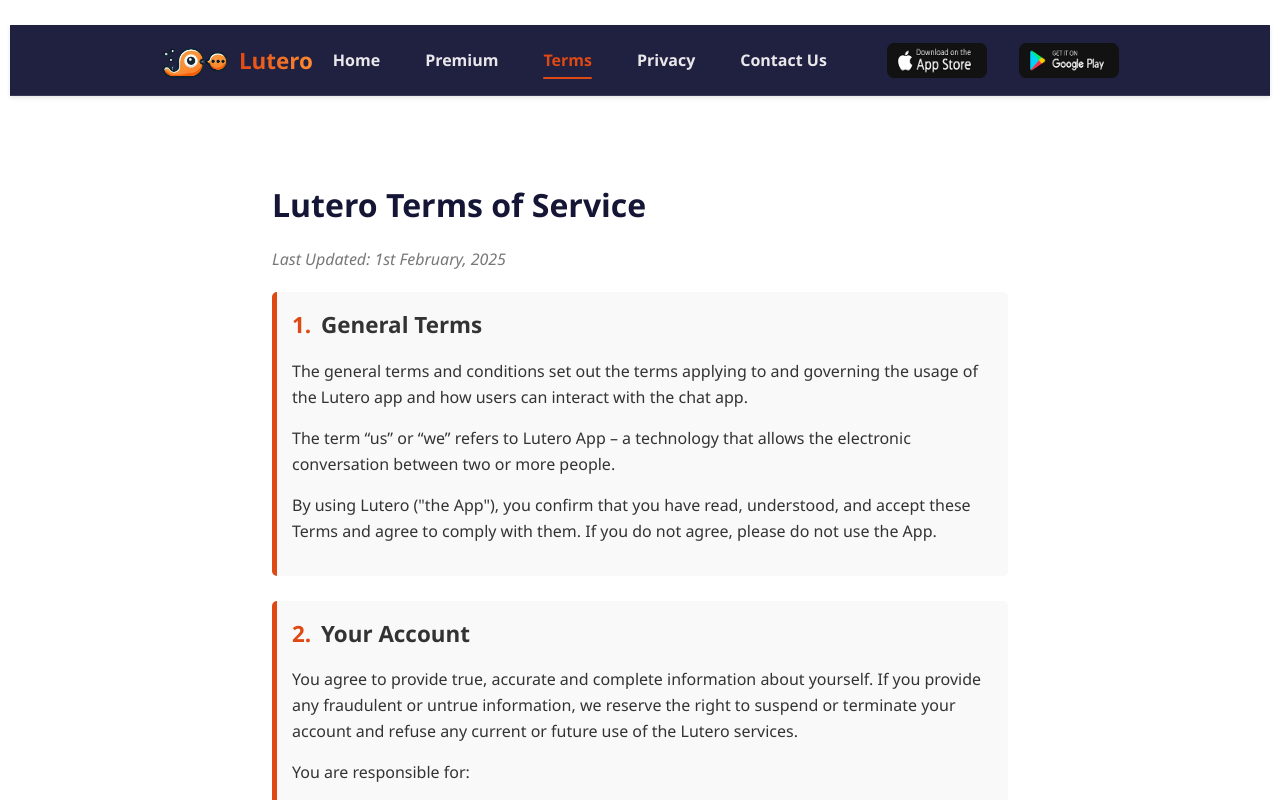
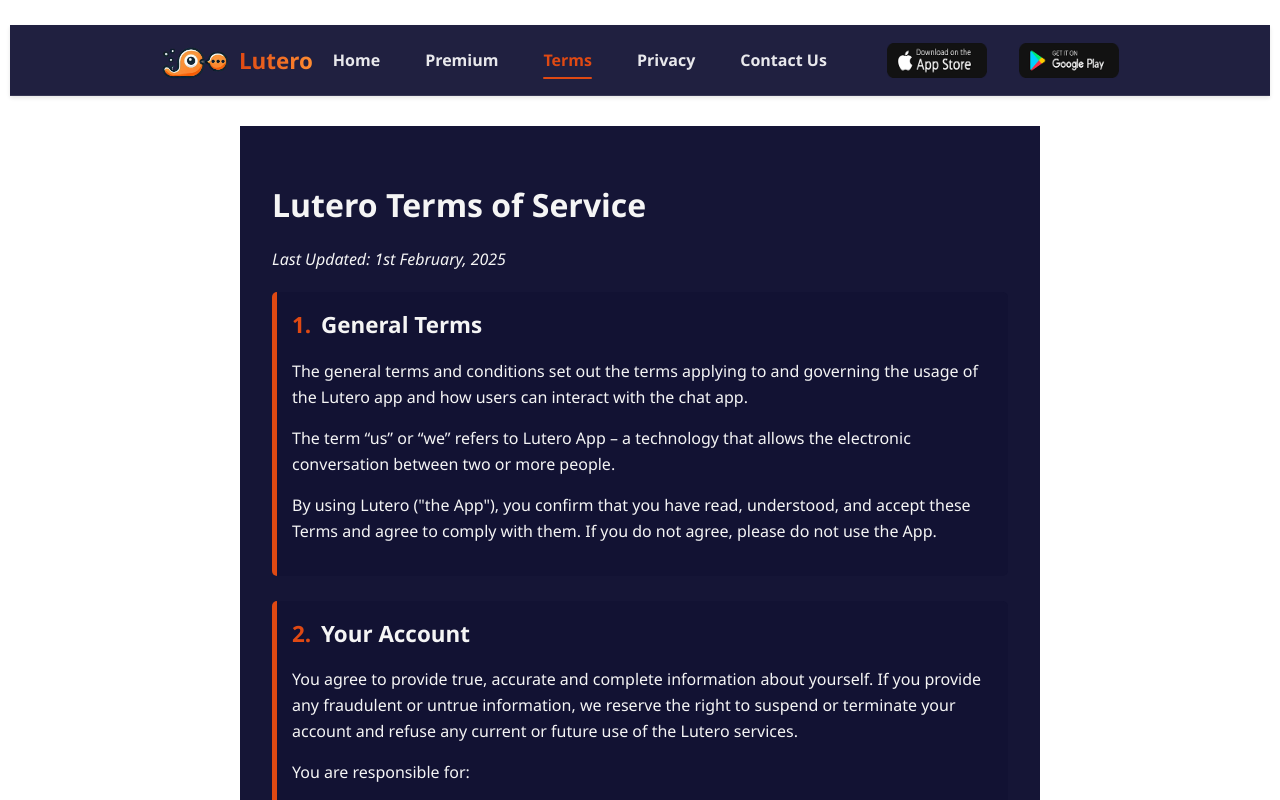
Before and after one commit to chidinma-elekwachi/lutero.org, a React (Create React App) app: page /terms in a window 1280 px wide. Shown: the top 800 px of the page. Built offline with nearby package versions, Linux system fonts and the light colour scheme.

Commit message:
final update

```diff
--- a/src/components/Navbar.css
+++ b/src/components/Navbar.css
@@ -134,7 +134,7 @@
     justify-content: flex-start;
     align-items: center;
     padding: 40px 20px;
-    gap: 30px;
+    gap: 50px;
     transition: left 0.3s ease;
     overflow-y: auto;
     border-top: 1px solid rgba(255, 255, 255, 0.1);
--- a/src/components/Navbar.js
+++ b/src/components/Navbar.js
@@ -3,6 +3,7 @@
 import googlePlay from '../assets/google-play-store logo.png';
 import appStore from '../assets/app-store-logo.png';
 import './Navbar.css';
+import '../pages/styles.css';
 
 function Navbar() {
   const [isOpen, setIsOpen] = useState(false);
--- a/src/pages/Terms.js
+++ b/src/pages/Terms.js
@@ -9,7 +9,6 @@
         <h1 className="main-title">Lutero Terms of Service</h1>
         <p className="last-updated">Last Updated: 1st February, 2025</p>
 
-        {/* 1. General Terms */}
         <section className="term-section">
           <h2><span className="term-number">1.</span> General Terms</h2>
           <p>
--- a/src/pages/styles.css
+++ b/src/pages/styles.css
@@ -139,6 +139,8 @@
 
 
 .terms-container {
+  background-color: rgb(21, 21, 54);
+  color: whitesmoke;
   max-width: 800px;
   margin: 0 auto;
   padding: 2rem;
@@ -147,23 +149,29 @@
 }
 
 .last-updated {
-  color: #666;
   font-style: italic;
   margin-bottom: 2rem;
 }
 
 .term-section {
+  background-color: rgb(18, 18, 51);
   margin-bottom: 2rem;
 }
 
 .term-section h2 {
   font-size: 1.4rem;
-  color: #333;
+  color: whitesmoke;
   margin-bottom: 1rem;
   display: flex;
   align-items: flex-start;
 }
 
+.term-section p{
+  color: whitesmoke;
+  margin-bottom: 1rem;
+  display: flex;
+  align-items: flex-start;
+}
 .term-number {
   display: inline-block;
   min-width: 1.5rem;
@@ -185,22 +193,25 @@
   padding: 2rem;
   font-family: 'Segoe UI', sans-serif;
   line-height: 1.6;
-  color: #333;
+    background-color: rgb(21, 21, 54);
+  color: whitesmoke;
 }
 
 .last-updated {
-  color: #666;
+  color: whitesmoke;
   font-style: italic;
   margin-bottom: 2rem;
 }
 
 .policy-section {
   margin-bottom: 2.5rem;
+  background-color: rgb(21, 21, 54);
+
 }
 
 .policy-section h2 {
   font-size: 1.4rem;
-  color: #222;
+  color: whitesmoke;
   margin-bottom: 1rem;
   display: flex;
   align-items: flex-start;
@@ -215,7 +226,7 @@
 .policy-section h3 {
   font-size: 1.1rem;
   margin: 1rem 0 0.5rem 0;
-  color: #444;
+  color: whitesmoke;
 }
 
 .policy-section ul {
@@ -679,14 +690,12 @@
 }
 
 .main-title {
-  color: rgb(21, 21, 54);
   font-size: 2rem;
   margin-bottom: 5px;
 }
 
 .last-updated {
   font-style: italic;
-  color: #777;
   margin-bottom: 20px;
 }
 
@@ -694,7 +703,6 @@
   margin-bottom: 25px;
   padding: 15px;
   border-left: 5px solid rgb(223, 73, 19);
-  background: #f9f9f9;
   border-radius: 5px;
 }
 
```
